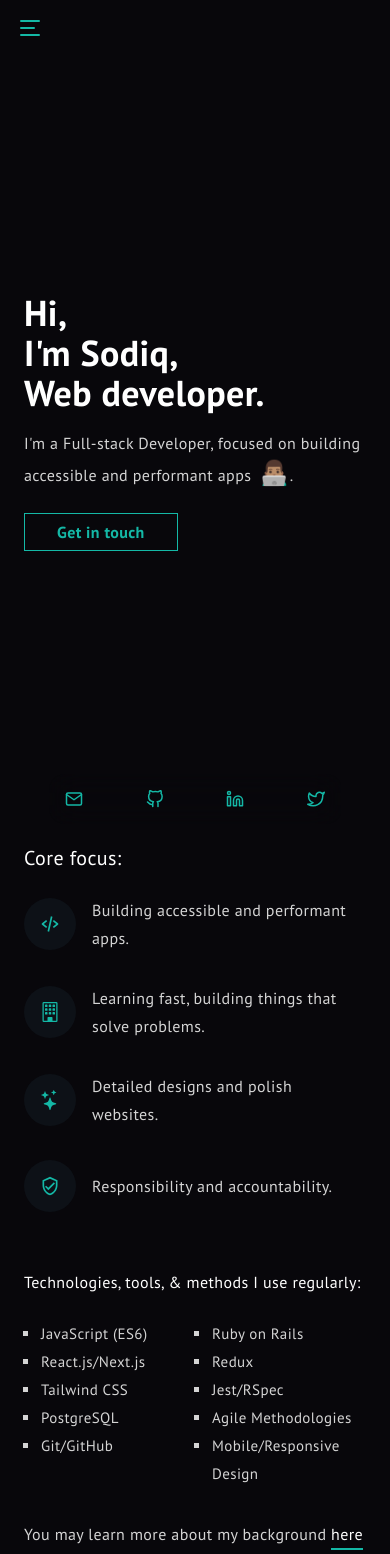
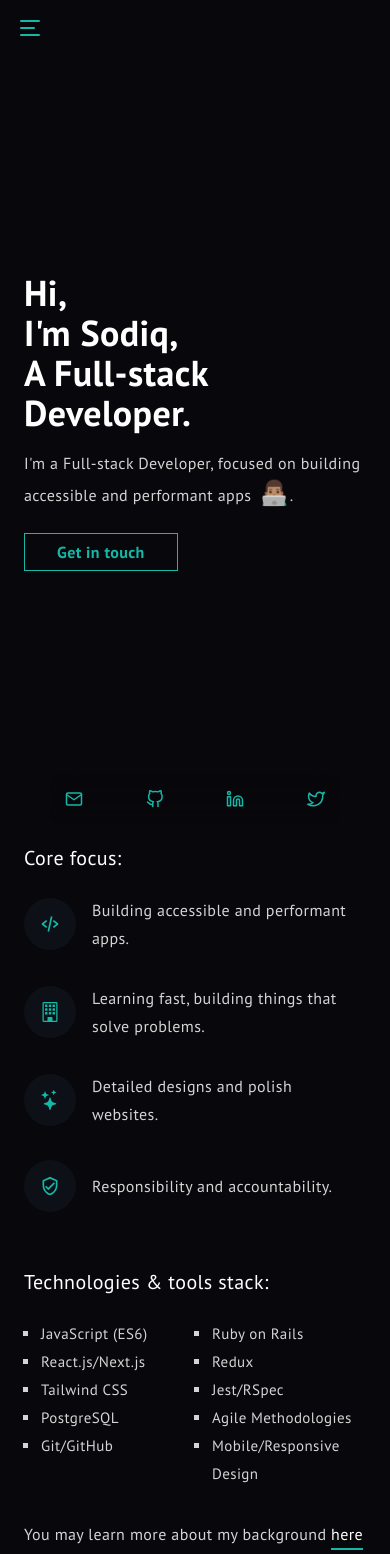
Before and after one commit to deyemiobaa/sa-portfolio, a React (Vite) app: page / in a window 390 px wide. Shown: the top 1554 px of the page. Built offline with nearby package versions, Linux system fonts and the light colour scheme.

Commit message:
add landmark elements

```diff
--- a/src/components/mobile-nav/navigation.js
+++ b/src/components/mobile-nav/navigation.js
@@ -9,11 +9,11 @@ export default function Navigation({ handleClickProp, style, itemStyle }) {
       className="mobile-nav__items flex items-center justify-center bg-slate-100 h-full transition-all ease-in-out duration-[600ms]"
       style={style}
     >
-      <div className="flex flex-col justify-center items-center transition-opacity ease-in-out delay-[550ms]"
+      <menu className="flex flex-col justify-center items-center transition-opacity ease-in-out delay-[550ms]"
         style={itemStyle}
       >
         {links.map((link) => <MenuItem link={link} handleClickProp={handleClickProp} key={link} />)}
-      </div>
+      </menu>
     </div>
   )
 }
--- a/src/components/mobile-nav/toggle.js
+++ b/src/components/mobile-nav/toggle.js
@@ -4,7 +4,7 @@ export default function Toggle({ handleToggle, toggle }) {
   return (
     <button
       type="button"
-      title="hamburger button"
+      aria-label="hamburger button"
       className="absolute top-0 left-0 z-20 flex flex-col justify-between w-5 h-4 mt-5 ml-5 backdrop-blur"
       onClick={handleToggle}>
       <span
--- a/src/components/page-nav.js
+++ b/src/components/page-nav.js
@@ -30,7 +30,7 @@ export default function PageNav() {
     }
   ]
   return (
-    <div className="fixed top-0 bottom-0 left-0 z-20 flex-col justify-center hidden h-screen gap-6 px-4 text-lg page-nav lg:flex w-max text-slate-50">
+    <aside className="fixed top-0 bottom-0 left-0 z-20 flex-col justify-center hidden h-screen gap-6 px-4 text-lg page-nav lg:flex w-max text-slate-50">
       {elements.map((element, index) =>
         <NavLink to={element.path}
           className="page-nav__item flex flex-col justify-center items-center rounded-full p-4 hover:bg-black/25 hover:scale-[1.1] hover:transition-transform hover:ease-in-out hover:duration-[300ms]"
@@ -40,7 +40,7 @@ export default function PageNav() {
           {element.icon}
         </NavLink>
       )}
-    </div>
+    </aside>
   );
 }
 
--- a/src/components/social-nav.js
+++ b/src/components/social-nav.js
@@ -3,10 +3,10 @@ import SocialIcons from "./icons";
 
 export default function SocialNav() {
   return (
-    <div className="social-nav hidden lg:flex flex-col w-max h-screen justify-center items-center pr-6 gap-8 fixed right-0 top-0 bottom-0">
+    <aside className="fixed top-0 bottom-0 right-0 flex-col items-center justify-center hidden h-screen gap-8 pr-6 social-nav lg:flex w-max">
       <div className="rounded w-0.5 bg-teal-500 h-1/3" />
       <SocialIcons />
       <div className="rounded w-0.5 bg-teal-500 h-1/3" />
-    </div>
+    </aside>
   );
 }
--- a/src/pages/about.js
+++ b/src/pages/about.js
@@ -3,7 +3,7 @@ import myphoto from '../assets/images/potr.jpg';
 
 export default function About() {
   return (
-    <div className="relative flex flex-col items-center px-6 pb-10 leading-7 tracking-wide lg:leading-10 mt-28 md:mt-36">
+    <main className="relative flex flex-col items-center px-6 pb-10 leading-7 tracking-wide lg:leading-10 mt-28 md:mt-36 mb-20">
       <div className="static z-10 mx-auto w-4/4 md:w-3/4">
         <h1 className="mb-10 text-4xl font-bold text-transparent md:text-5xl bg-clip-text bg-gradient-to-r from-teal-500 to-amber-500">Genesis . Journey</h1>
         <div className="flex flex-col-reverse gap-12 mb-10 md:grid md:grid-cols-4 lg:mb-6">
@@ -25,6 +25,6 @@ export default function About() {
           <img src={myphoto} alt="Headshot" className="h-auto rounded-full w-36 md:rounded-2xl md:w-auto" />
         </div>
       </div>
-    </div>
+    </main>
   );
 }
--- a/src/pages/projects.js
+++ b/src/pages/projects.js
@@ -12,7 +12,7 @@ export default function Projects() {
   }, []);
 
   return (
-    <div className="px-6 leading-7 tracking-wide lg:leading-10 mt-28 md:mt-36">
+    <main className="px-6 mb-20 leading-7 tracking-wide lg:leading-10 mt-28 md:mt-36">
       <div className="static z-10 mx-auto mb-10 w-4/4 md:w-3/4">
         <div className="relative mb-20">
           <h1 className="mb-10 text-4xl font-bold text-transparent md:text-5xl bg-clip-text bg-gradient-to-r from-emerald-500 to-amber-500">Projects . Open-Source</h1>
@@ -24,12 +24,12 @@ export default function Projects() {
           <p className=""><span className="button border-b-2 pb-1 border-teal-500 text-white cursor-pointer sticky z-[11]">Below</span> are some of my most recent works. Some are finished, in progress, personal, and open-sourced.
           </p>
         </div>
-        <div id="projects-section" className="grid w-full grid-cols-1 gap-8 mb-20 text-center text-white md:grid-cols-2 lg:mb-0">
+        <div id="projects-section" className="grid w-full grid-cols-1 gap-8 text-center text-white md:grid-cols-2 lg:mb-0">
           {projects.map(project =>
             <Project key={project.id} title={project.title} description={project.description} technologies={project.technologies} link={project.url} image={project.image} />
           )}
         </div>
       </div>
-    </div>
+    </main>
   );
 }
--- a/src/pages/welcome.js
+++ b/src/pages/welcome.js
@@ -6,14 +6,14 @@ import { Link } from "react-router-dom";
 export default function Welcome() {
 
   return (
-    <div className="px-6 leading-7 tracking-wide lg:leading-10 ">
+    <main className="px-6 mb-20 leading-7 tracking-wide lg:leading-10">
       <div className="static z-10 max-w-3xl mx-auto mb-10">
-        <div className="flex flex-col justify-center h-screen">
-          <h1 className="mb-4 text-4xl font-bold text-white md:text-8xl">Hi,<br /> I'm Sodiq,<br />Web developer.</h1>
+        <section className="flex flex-col justify-center h-screen" aria-label="intro">
+          <h1 className="mb-4 text-4xl font-bold text-white md:text-8xl">Hi,<br /> I'm Sodiq,<br />A Full-stack Developer.</h1>
           <p>I'm a Full-stack Developer, focused on building accessible and performant apps<span className="pl-2 text-2xl text-white">👨🏽‍💻</span>.</p>
           <Link to="/contact" className="border px-8 mt-6 py-1 border-teal-500 bg-transparent hover:bg-teal-500 hover:border ease-in-out duration-700 transition-colors text-teal-500 hover:text-black font-bold w-max sticky z-[11]">Get in touch</Link>
-        </div>
-        <div data-aos="fade-right">
+        </section>
+        <section data-aos="fade-right" aria-label="my values">
           <h2 className="text-xl text-white">Core focus:</h2>
           <ul className="my-2 md:w-3/4">
             {skills.map(skill =>
@@ -23,27 +23,25 @@ export default function Welcome() {
               </li>
             )}
           </ul>
-        </div>
-        <div data-aos="fade-right">
-          <div className="mt-10 mb-4">
-            <p className="text-white">Technologies, tools, &amp; methods I use regularly:</p>
-            <ul className="grid grid-cols-2 gap-x-4 md:w-3/5 text-[15px] list-[square] ml-4 mb-8 mt-6">
-              {techSkills.map(skill =>
-                <li key={skill.id} className="pl-px">{skill.skill}</li>
-              )}
-            </ul>
-          </div>
-        </div>
+        </section>
+        <section data-aos="fade-right" aria-label="my tech skills" className="mt-10 mb-4">
+          <h2 className="text-xl text-white">Technologies &amp; tools stack:</h2>
+          <ul className="grid grid-cols-2 gap-x-4 md:w-3/5 text-[15px] list-[square] ml-4 mb-8 mt-6">
+            {techSkills.map(skill =>
+              <li key={skill.id} className="pl-px">{skill.skill}</li>
+            )}
+          </ul>
+        </section>
         <p>
           You may learn more about my background <Link className="pb-1 text-white border-b-2 border-teal-500" to="/about">here</Link><br /> or look at some of my most recent <Link className="pb-1 text-white border-b-2 border-teal-500" to="/projects">projects</Link>.
         </p>
-        <div>
-          <h2 className="text-xl text-white mt-14">Contact me</h2>
+        <section aria-label="contact me" className="mt-10">
+          <h2 className="text-xl text-white">Contact me</h2>
           <p className="mt-2">Do you have a project idea you’d like me to jump on, questions you’d like me to answer, looking to make a new connection, or do you want to hire me?
           </p>
-        </div>
-        <Form />
+          <Form />
+        </section>
       </div>
-    </div>
+    </main>
   );
 }
```
Also changed, not shown: src/pages/contact.js (+6 -6 lines), 4 other files (tests, documents, lock files or other folders).
